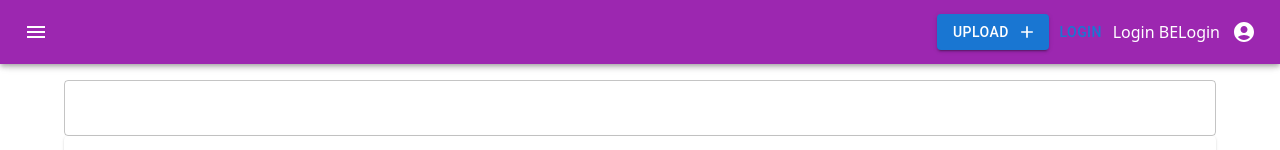
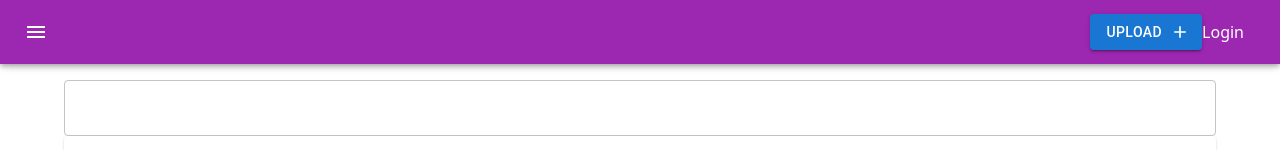
Before and after one commit to dudehacker/osu-pattern-gallery-UI, a React (Create React App) app: page / in a window 1280 px wide. Shown: the top 150 px of the page. Built offline with nearby package versions, Linux system fonts and the light colour scheme.

Commit message:
add logout button

```diff
--- a/package.json
+++ b/package.json
@@ -11,6 +11,8 @@
     "@testing-library/react": "^12.1.2",
     "@testing-library/user-event": "^13.5.0",
     "axios": "^0.26.1",
+    "i": "^0.3.7",
+    "js-cookie": "^3.0.1",
     "react": "^17.0.2",
     "react-dom": "^17.0.2",
     "react-scripts": "5.0.0",
--- a/src/views/DefaultAppBar.js
+++ b/src/views/DefaultAppBar.js
@@ -1,36 +1,35 @@
-import React, { useState } from "react";
-import { AppBar, Toolbar, IconButton, Button, Box, Alert, AlertTitle } from "@mui/material";
+import React, { Fragment, useState } from "react";
+import {
+  AppBar,
+  Toolbar,
+  IconButton,
+  Button,
+  Box,
+  Alert,
+  AlertTitle,
+} from "@mui/material";
 import MenuIcon from "@mui/icons-material/Menu";
-import AccountCircle from "@mui/icons-material/AccountCircle";
 import { Upload } from "../components/Upload/Upload";
-import CloseIcon from '@mui/icons-material/Close';
-import axios from "axios";
-import routes from "../api"
-
-const authUrl = `${process.env.REACT_APP_OSU_AUTH}?client_id=${process.env.REACT_APP_OSU_CLIENT_ID}&response_type=code&redirect_uri=${process.env.REACT_APP_HOST}%2Fauth%2Fosu%2Fcallback&scope=friends.read+identify+public`
+import CloseIcon from "@mui/icons-material/Close";
+import routes from "../api";
+import Cookies from "js-cookie";
 
 const DefaultAppBar = () => {
   const [openAlert, setOpenAlert] = useState(false);
   const [alertMsg, setAlertMsg] = useState(null);
+  const [username, setUserName] = useState(Cookies.get("username"));
+  const [avatar, setAvatar] = useState(Cookies.get("avatar"));
 
-  const handleAlertOpen = (successMsg) =>{
-    if (successMsg){
-      setOpenAlert(true)
-      setAlertMsg(successMsg)
+  const handleAlertOpen = (successMsg) => {
+    if (successMsg) {
+      setOpenAlert(true);
+      setAlertMsg(successMsg);
     }
-  }
+  };
 
-  const params = {
-    params: {
-      client_id: process.env.REACT_APP_OSU_CLIENT_ID,
-      response_type: "code",
-      redirect_uri: process.env.REACT_APP_HOST+"/auth/osu/callback",
-      scope: "friends.read identify public"
-    }
-  }
-
-  const login = () =>{
-    axios.get(process.env.REACT_APP_OSU_AUTH, params).then( res => console.log(res))
+  const logout = () => {
+    Cookies.remove("username");
+    Cookies.remove("avatar");
   }
 
   return (
@@ -46,36 +45,42 @@ const DefaultAppBar = () => {
           <MenuIcon />
         </IconButton>
         <Box className="grow" />
-        <Upload handleUpload={handleAlertOpen}/>
-        <Button onClick={login}>Login</Button>
-        <a href="http://localhost:3000/auth/login">Login BE</a>
-        <a href={authUrl}>Login</a>
+        <Upload handleUpload={handleAlertOpen} />
+        {username ? (
+          <Fragment>
+            <img src={avatar} alt="avatar" style={{height:"40px"}}/>
+            <a href={routes.logout} onClick={logout}>Logout</a>
+          </Fragment>
+        ) : <a href={routes.login}>Login</a>}
         <Box className="xs:none md:flex space-x-4">
           <IconButton
             size="large"
             edge="end"
             aria-label="account of current user"
             color="inherit"
-          >
-            <AccountCircle />
-          </IconButton>
+          ></IconButton>
         </Box>
       </Toolbar>
-      {openAlert ? <Alert action={
-      <IconButton aria-label="close"
+      {openAlert ? (
+        <Alert
+          action={
+            <IconButton
+              aria-label="close"
               color="inherit"
               size="small"
               onClick={() => {
                 setOpenAlert(false);
-      }}>
+              }}
+            >
               <CloseIcon fontSize="inherit" />
             </IconButton>
-    }>
+          }
+        >
           <AlertTitle>Success</AlertTitle>
           {alertMsg}
-    </Alert> : null}
+        </Alert>
+      ) : null}
     </AppBar>
-
   );
 };
 
```
Also changed, not shown: 1 other file (tests, documents, lock files or other folders). Lines whose indentation alone changed are shown as unchanged.
